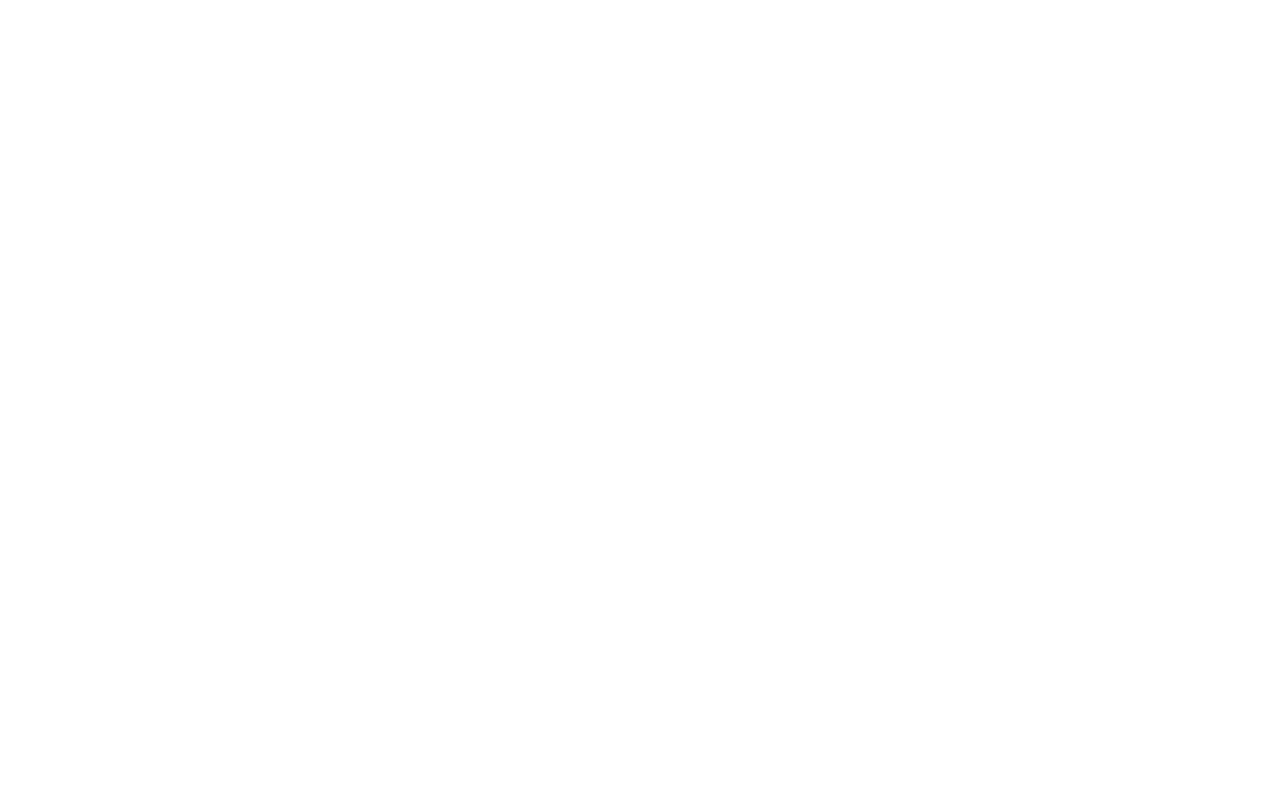
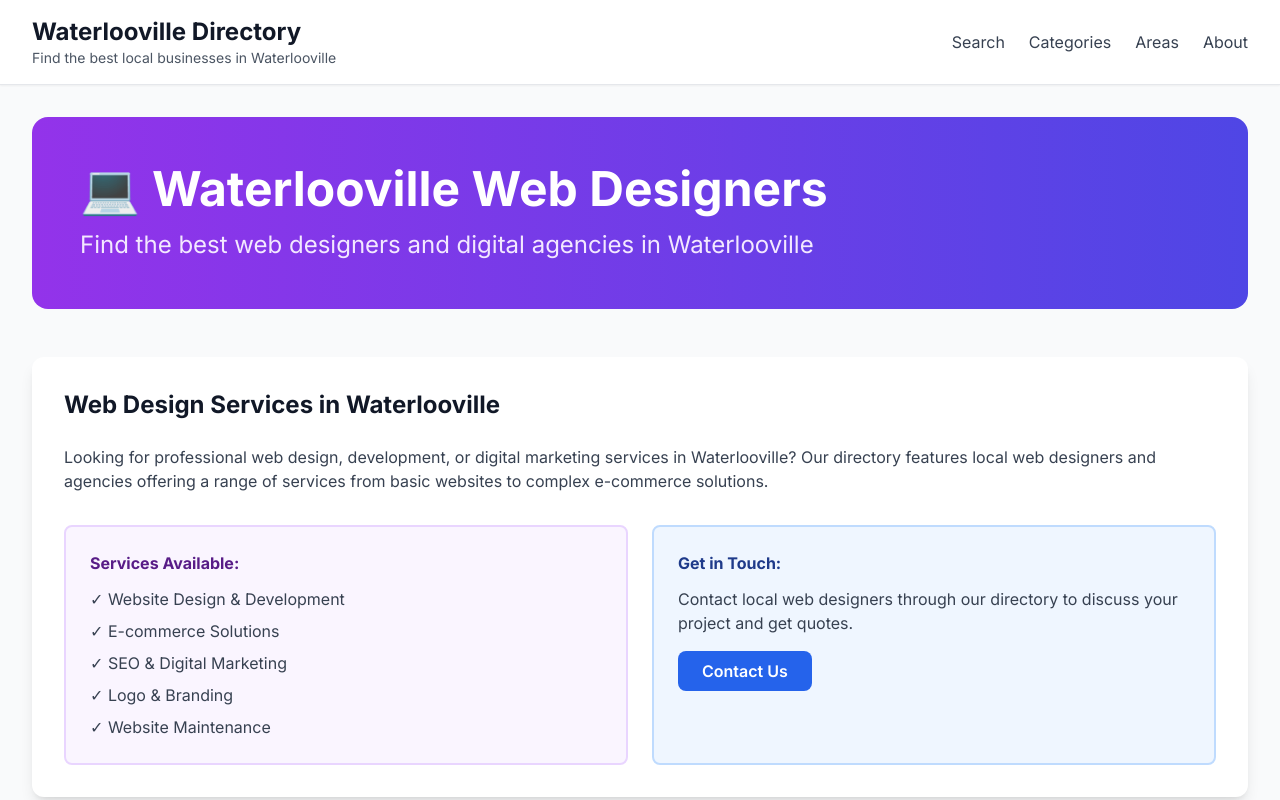
Before and after one commit to 00dkeati/waterlooville-directory, a Next.js app: page /web-designers in a window 1280 px wide. Before the commit this address had no page. Shown: the top 800 px of the page. Built offline with nearby package versions, Linux system fonts and the light colour scheme.

Commit message:
Add web designers page and AI review summary tool

```diff
--- /dev/null
+++ b/app/web-designers/page.tsx
@@ -0,0 +1,58 @@
+import { Metadata } from 'next'
+import Link from 'next/link'
+
+export const metadata: Metadata = {
+  title: 'Waterlooville Web Designers & Digital Agencies 2024',
+  description: 'Find the best web designers and digital agencies in Waterlooville. Website design, SEO, and digital marketing services.',
+  keywords: 'waterlooville web designers, web design waterlooville, digital agency waterlooville',
+}
+
+export default function WebDesignersPage() {
+  return (
+    <div className="max-w-7xl mx-auto">
+      <header className="bg-gradient-to-r from-purple-600 to-indigo-600 text-white rounded-2xl p-8 md:p-12 mb-12">
+        <div className="flex items-center gap-3 mb-4">
+          <span className="text-5xl">💻</span>
+          <h1 className="text-4xl md:text-5xl font-bold">
+            Waterlooville Web Designers
+          </h1>
+        </div>
+        <p className="text-xl md:text-2xl text-purple-100">
+          Find the best web designers and digital agencies in Waterlooville
+        </p>
+      </header>
+
+      <section className="bg-white rounded-xl shadow-lg p-8">
+        <h2 className="text-2xl font-bold text-gray-900 mb-6">Web Design Services in Waterlooville</h2>
+        <p className="text-gray-700 mb-4">
+          Looking for professional web design, development, or digital marketing services in Waterlooville?
+          Our directory features local web designers and agencies offering a range of services from basic websites
+          to complex e-commerce solutions.
+        </p>
+
+        <div className="grid md:grid-cols-2 gap-6 mt-8">
+          <div className="bg-purple-50 rounded-lg p-6 border-2 border-purple-200">
+            <h3 className="font-bold text-purple-900 mb-3">Services Available:</h3>
+            <ul className="space-y-2 text-gray-700">
+              <li>✓ Website Design & Development</li>
+              <li>✓ E-commerce Solutions</li>
+              <li>✓ SEO & Digital Marketing</li>
+              <li>✓ Logo & Branding</li>
+              <li>✓ Website Maintenance</li>
+            </ul>
+          </div>
+
+          <div className="bg-blue-50 rounded-lg p-6 border-2 border-blue-200">
+            <h3 className="font-bold text-blue-900 mb-3">Get in Touch:</h3>
+            <p className="text-gray-700">
+              Contact local web designers through our directory to discuss your project and get quotes.
+            </p>
+            <Link href="/contact" className="inline-block mt-4 bg-blue-600 text-white px-6 py-2 rounded-lg font-semibold hover:bg-blue-700">
+              Contact Us
+            </Link>
+          </div>
+        </div>
+      </section>
+    </div>
+  )
+}
```
Also changed, not shown: lib/reviewSummary.ts (added, +66 -0 lines), 1 other file (tests, documents, lock files or other folders).
